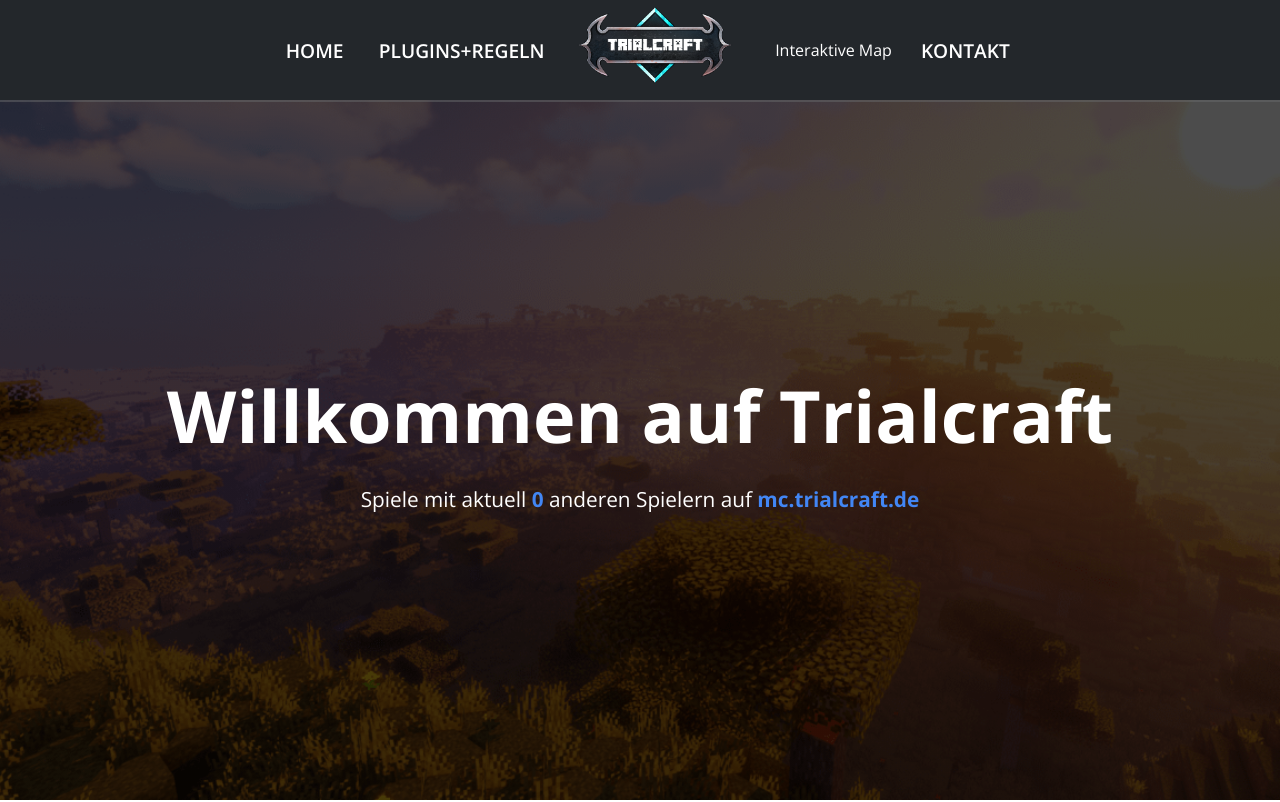
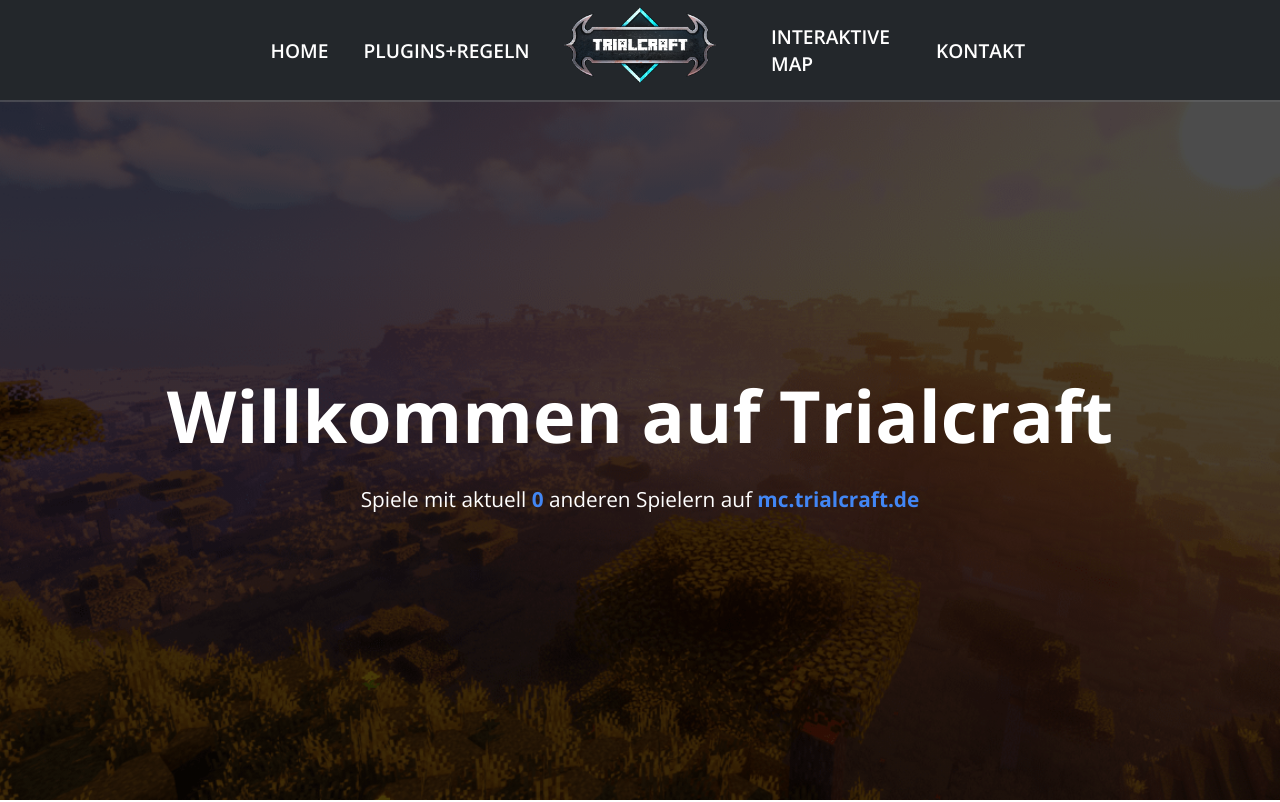
Before and after one commit to lougaming007/Trialcraft, a plain HTML site: page index.html in a window 1280 px wide. Shown: the top 802 px of the page. Drawn offline with nearby package versions, Linux system fonts and the light colour scheme; no server answers.

Commit message:
Update index.html

```diff
--- a/index.html
+++ b/index.html
@@ -38,8 +38,9 @@
 					Plugins+Regeln
 				</li></a>
 				<div class="log"><img alt="MyServer Logo" class="logo" src="img/logo.png"></div>
-				<a href="http://map.trialcraft.de:25512/">Interaktive Map</a>
+				<a href="http://map.trialcraft.de:25512/"><li class="h">
 					<div class="overlay"></div>
+					Interaktive Map
 				</li></a>
 				<a href="#contact"><li class="h">
 					<div class="overlay"></div>
```
